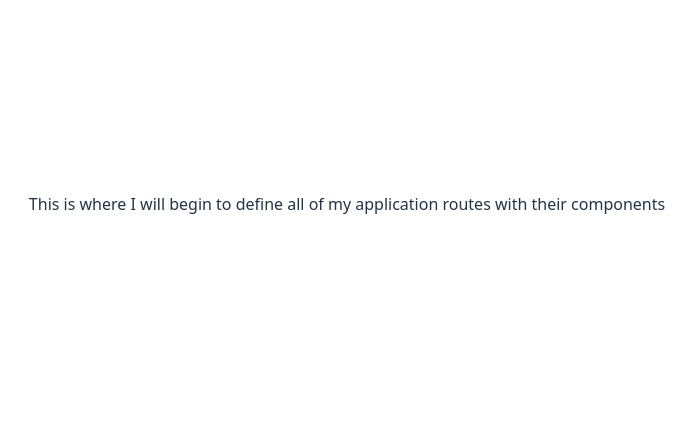
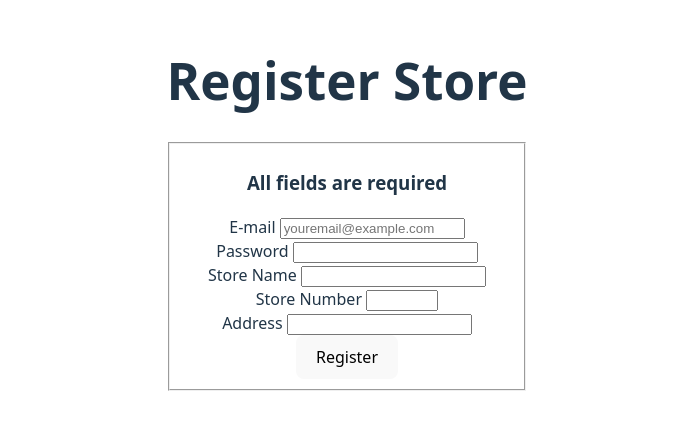
Before and after one commit to EthanB934/dms-pro, a React (Vite) app: page /register in a window 1280 px wide. Shown: the part 196-626 px from the top of the page, without its empty margins (293-989 px from the left). Built offline with nearby package versions, Linux system fonts and the light colour scheme; the HTML template or start-up script is replaced by a standard one.

Commit message:
Created authorizer component, registration component, and configured routing

```diff
--- /dev/null
+++ b/src/authentication/authorized.jsx
@@ -0,0 +1,12 @@
+import { Navigate, Outlet } from "react-router-dom"
+
+export const Authorized = () => {
+    // This function component will be responsible for authorizing authenticated users
+    // First, I need to make sure they have an authentication token
+    if(localStorage.getItem("store_token")) {
+        // If they have an authentication token, then let them see the other components
+        return <Outlet />
+    }
+    // If they are not authenticated, then set the user to an authentication route
+    return <Navigate to="/register" replace/>
+}
--- a/src/authentication/registration.jsx
+++ b/src/authentication/registration.jsx
@@ -0,0 +1,60 @@
+import { useRef } from "react"
+import { useNavigate } from "react-router-dom"
+
+export const Register = () => {
+    const address = useRef()
+    const email = useRef()
+    const password = useRef()
+    const storeName = useRef()
+    const storeNumber = useRef()
+    const navigate = useNavigate()
+
+    const registerStore = async (event) => {
+        event.preventDefault()
+        const registrationFormObject = {
+            address: address.current.value,
+            email: email.current.value,
+            password: password.current.value,
+            storeName: storeName.current.value,
+            storeNumber: storeNumber.current.value
+        }
+
+        const response = await fetch("http://localhost:8000/register", {
+            method: "POST",
+            headers: {
+                "Content-Type": "application/json"
+            },
+            body: JSON.stringify(registrationFormObject)
+        })
+
+        const storeAsUser = await response.json()
+        if (!response.ok) {
+            throw new Error("There was an issue registering your account")
+        }
+        localStorage.setItem("store_token", storeAsUser.token)
+        navigate("/")
+    }
+
+    return <form className="registration-form" type="submit" onSubmit={registerStore}>
+        <h1>Register Store</h1>
+        <fieldset className="registration-fields">
+            <h3>All fields are required</h3>
+            <label>E-mail</label>
+            {" "}<input type="text" placeholder="youremail@example.com" ref={email}/>{" "}
+            <br />
+            <label>Password</label>
+            {" "}<input type="password" ref={password}/> {" "}
+            <br />
+            <label>Store Name</label>
+            {" "}<input type="text" ref={storeName}/> {" "}
+            <br />
+            <label>Store Number</label>
+            {" "}<input type="number" min="1" max="9999" ref={storeNumber}/> {" "}
+            <br />
+            <label>Address</label>
+            {" "}<input type="text" ref={address}/> {" "}
+            <br/>
+            <button className="registration-button" id="register" >Register</button>
+        </fieldset>
+    </form>
+}
--- a/src/views/applicationview.jsx
+++ b/src/views/applicationview.jsx
@@ -1,3 +1,14 @@
+import { Route, Routes } from "react-router-dom"
+import { Register } from "../authentication/registration"
+import { Authorized } from "../authentication/authorized"
+
 export const ApplicationViews = () => {
-    return <>This is where I will begin to define all of my application routes with their components</>
+    return <Routes>
+        {/* The authentication routes are available to not authenticated users */}
+        <Route path="/register" element={<Register />}/>
+        <Route element={<Authorized />}>
+        {/* If users authenticate, then they may view other site components */}
+            <Route path="/" element={<>This is the first authorized component</>} />
+        </Route>
+    </Routes>
 }
```
